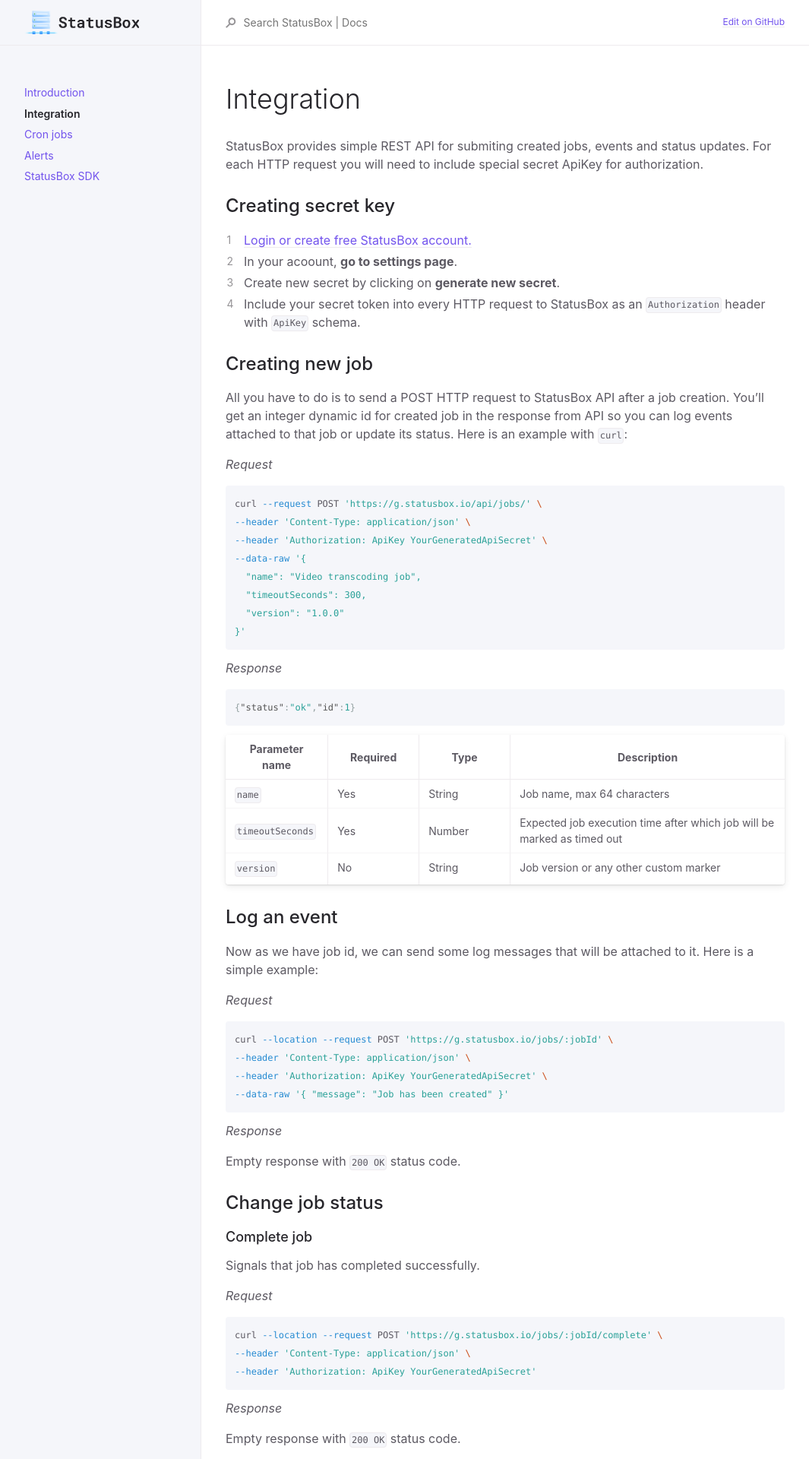
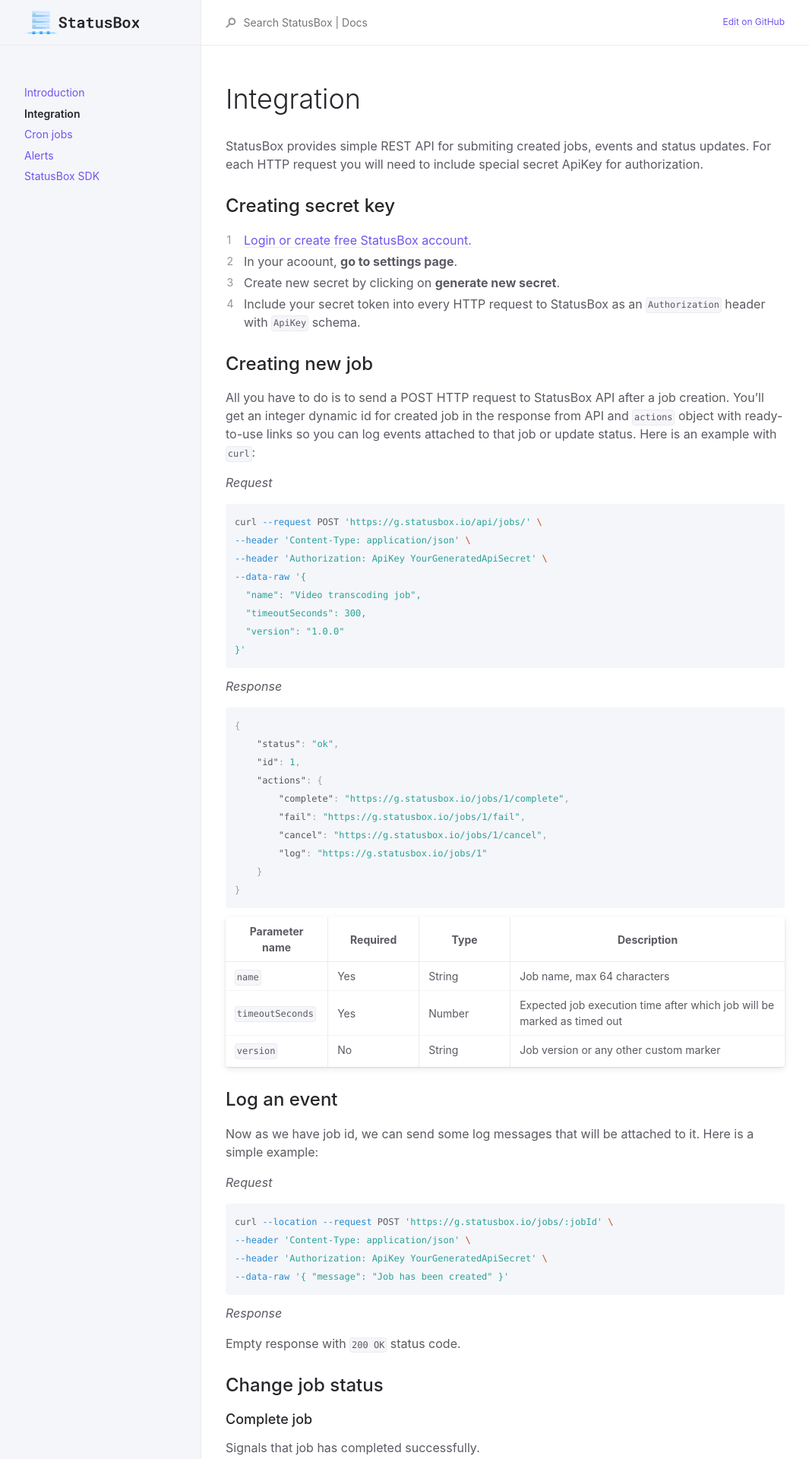
Before and after one commit to StatusBox/docs.statusbox.io, a Jekyll site: the page built from docs/02-integration.md, in a window 1280 px wide. Shown: the top 1920 px of the page at 76% size, without its empty margins (107-1172 px from the left). Built offline with Jekyll 4.4.1, drawn with Linux system fonts in a browser that asks for light colours.

Commit message:
Integration: added actions section

````diff
--- a/docs/02-integration.md
+++ b/docs/02-integration.md
@@ -14,7 +14,8 @@ StatusBox provides simple REST API for submiting created jobs, events and status
 4. Include your secret token into every HTTP request to StatusBox as an `Authorization` header with `ApiKey` schema.
 
 ## Creating new job
-All you have to do is to send a POST HTTP request to StatusBox API after a job creation. You'll get an integer dynamic id for created job in the response from API so you can log events attached to that job or update its status. Here is an example with `curl`:
+All you have to do is to send a POST HTTP request to StatusBox API after a job creation. You'll get an integer dynamic id for created job in the response from API
+and `actions` object with ready-to-use links so you can log events attached to that job or update status. Here is an example with `curl`:
 
 *Request*
 ```bash
@@ -30,7 +31,16 @@ curl --request POST 'https://g.statusbox.io/api/jobs/' \
 
 *Response*
 ```json
-{"status":"ok","id":1}
+{
+    "status": "ok",
+    "id": 1,
+    "actions": {
+        "complete": "https://g.statusbox.io/jobs/1/complete",
+        "fail": "https://g.statusbox.io/jobs/1/fail",
+        "cancel": "https://g.statusbox.io/jobs/1/cancel",
+        "log": "https://g.statusbox.io/jobs/1"
+    }
+}
 ```
 
 | Parameter name   | Required | Type   | Description                                                             |
````
